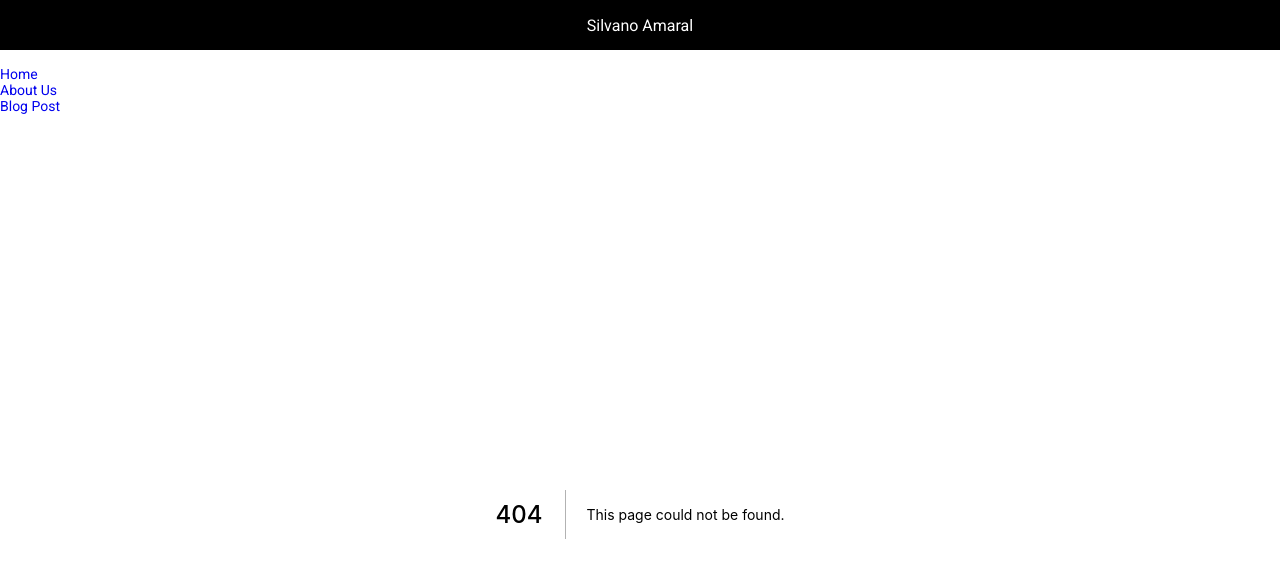
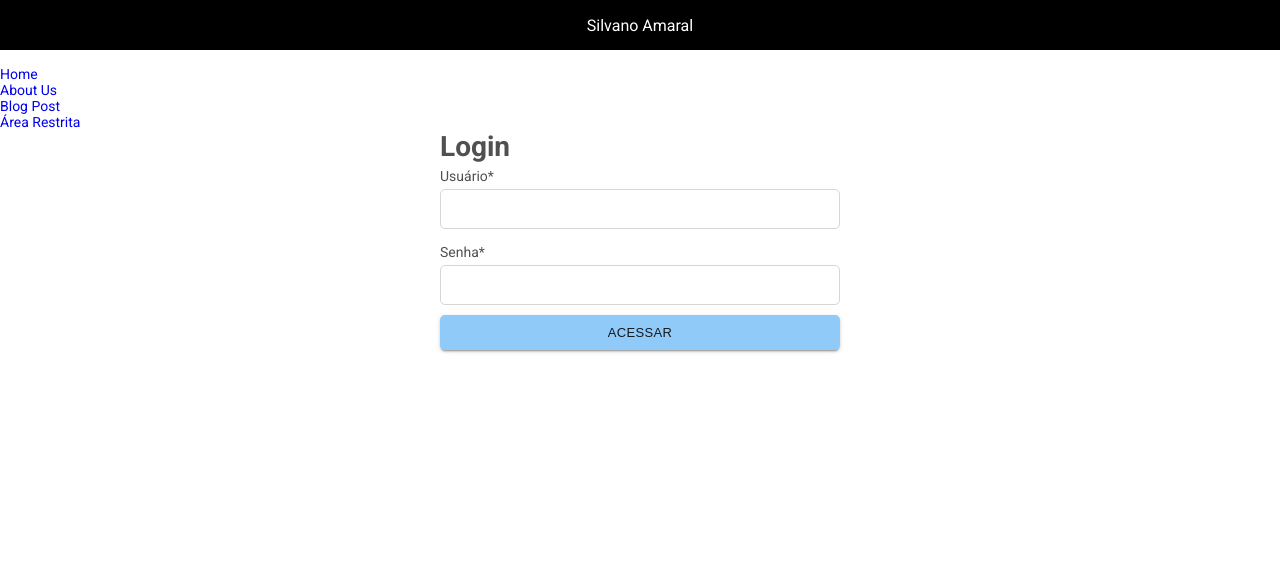
Before and after one commit to silvanoamaral/react-nextjs, a Next.js app: page /login/Login in a window 1280 px wide. Before the commit this address had no page. Shown: the top 562 px of the page. Built offline with nearby package versions, Linux system fonts and the light colour scheme.

Commit message:
feature: add login page

```diff
--- a/src/components/Menu/Menu.tsx
+++ b/src/components/Menu/Menu.tsx
@@ -1,6 +1,5 @@
 import React from 'react'
 import Link from 'next/link'
-import styled from 'styled-components'
 
 const Menu = () => {
   return (
@@ -20,6 +19,11 @@ const Menu = () => {
           <a>Blog Post</a>
         </Link>
       </li>
+      <li>
+        <Link href="/login">
+          <a>Área Restrita</a>
+        </Link>
+      </li>
     </ul>
   )
 }
--- /dev/null
+++ b/src/pages/login/Login.tsx
@@ -0,0 +1,73 @@
+import React from 'react'
+import styled from 'styled-components'
+
+const Container = styled.div`
+  width: 90%;
+  max-width: 400px;
+  margin: 0 auto;
+`
+
+const Box = styled.div`
+  display: flex;
+  flex-direction: column;
+  margin-bottom: 10px;
+`
+
+const Input = styled.input`
+  border: 1px solid #d6d6d6;
+  border-radius: 5px;
+  padding: 0 10px;
+  height: 40px;
+
+  &:focus {
+    border-color: #90caf9;
+  }
+`
+
+const Label = styled.label`
+  display: flex;
+  width: 100%;
+  margin: 5px 0;
+`
+
+const Button = styled.button`
+  background-color: #90caf9;
+  border: 0;
+  border-radius: 5px;
+  color: rgba(0, 0, 0, 0.87);
+  cursor: pointer;
+  display: flex;
+  justify-content: center;
+  padding: 10px 0;
+  font-size: 13px;
+  letter-spacing: 0.02857em;
+  text-transform: uppercase;
+  box-shadow: 0px 3px 1px -2px rgba(0, 0, 0, 0.2),
+    0px 2px 2px 0px rgba(0, 0, 0, 0.14), 0px 1px 5px 0px rgba(0, 0, 0, 0.12);
+
+  &:hover {
+    background-color: #648dae;
+  }
+`
+
+function Login() {
+  return (
+    <Container>
+      <h1>Login</h1>
+      <Box>
+        <Label>Usuário*</Label>
+        <Input type="text" name="user" />
+      </Box>
+      <Box>
+        <Label>Senha*</Label>
+        <Input type="password" name="user" />
+      </Box>
+
+      <Box>
+        <Button>Acessar</Button>
+      </Box>
+    </Container>
+  )
+}
+
+export default Login
--- /dev/null
+++ b/src/pages/login/index.ts
@@ -0,0 +1,3 @@
+import Login from './Login'
+
+export default Login
--- a/src/styles/global.ts
+++ b/src/styles/global.ts
@@ -5,6 +5,9 @@ export default createGlobalStyle`
     margin: 0;
     padding: 0;
     box-sizing: border-box;
+  }
+  *:focus {
+    outline: none;
   }
   a {
     cursor: pointer;
```
